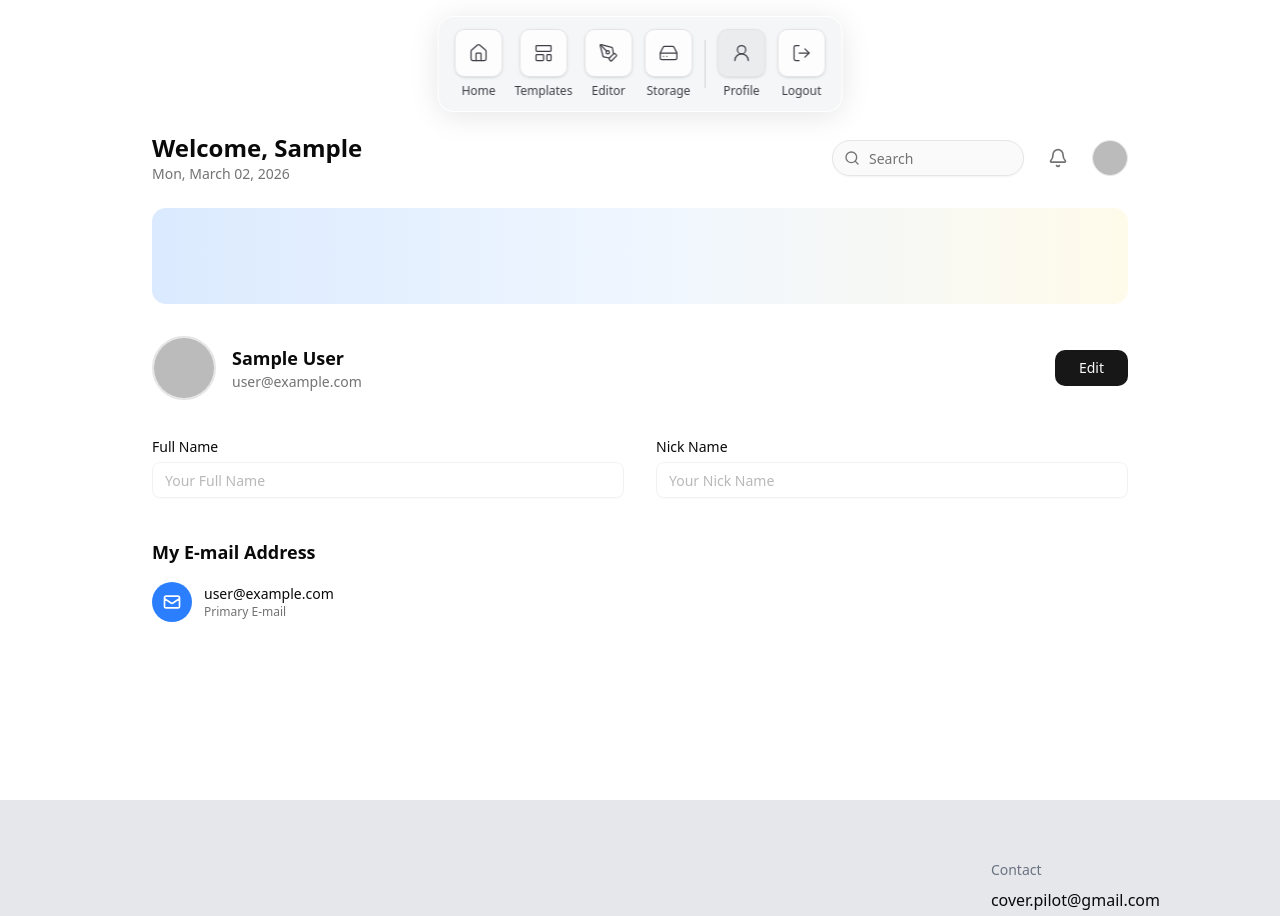
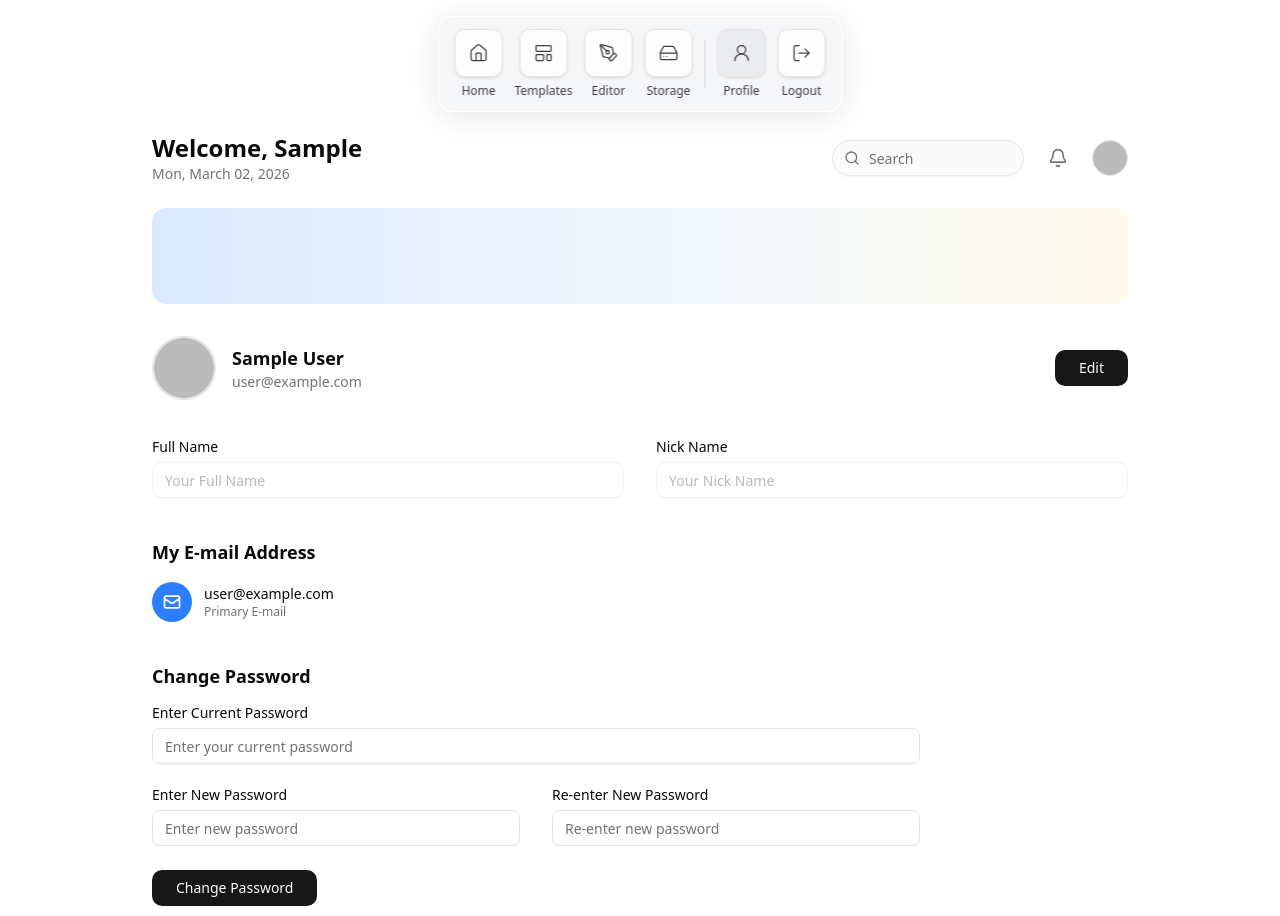
Before and after one commit to giahuyyle/cover-pilot, a React (Vite) app in the folder frontend/: page /profile in a window 1280 px wide. Shown: the top 916 px of the page. Built offline with nearby package versions, Linux system fonts and the light colour scheme; no server answers; sample sign-in values are in the browser's storage.

Commit message:
feat: change password in profile page

```diff
--- a/frontend/src/pages/Profile.jsx
+++ b/frontend/src/pages/Profile.jsx
@@ -1,6 +1,8 @@
 import { useState } from "react";
+import { useForm } from "react-hook-form";
 import { auth } from "@/lib/firebase";
 import { useAuthState } from "react-firebase-hooks/auth";
+import { EmailAuthProvider, reauthenticateWithCredential, updatePassword } from "firebase/auth";
 import { Search, Bell } from "lucide-react";
 import { Input } from "@/components/ui/input";
 import { Button } from "@/components/ui/button";
@@ -30,6 +32,45 @@ export default function Profile() {
 
     const handleChange = (field, value) => {
         setFormData((prev) => ({ ...prev, [field]: value }));
+    };
+
+    // Change password form
+    const {
+        register,
+        handleSubmit,
+        watch,
+        reset,
+        formState: { errors: pwErrors },
+    } = useForm();
+    const [pwLoading, setPwLoading] = useState(false);
+    const [pwError, setPwError] = useState(null);
+    const [pwSuccess, setPwSuccess] = useState(null);
+
+    const onChangePassword = async (data) => {
+        setPwError(null);
+        setPwSuccess(null);
+        setPwLoading(true);
+        try {
+            const credential = EmailAuthProvider.credential(user.email, data.currentPassword);
+            await reauthenticateWithCredential(user, credential);
+            await updatePassword(user, data.newPassword);
+            setPwSuccess("Password updated successfully.");
+            reset();
+        } catch (error) {
+            switch (error.code) {
+                case "auth/wrong-password":
+                case "auth/invalid-credential":
+                    setPwError("Current password is incorrect.");
+                    break;
+                case "auth/requires-recent-login":
+                    setPwError("Please log out and log back in before changing your password.");
+                    break;
+                default:
+                    setPwError(error.message);
+            }
+        } finally {
+            setPwLoading(false);
+        }
     };
 
     if (loading) {
@@ -163,6 +204,88 @@ export default function Profile() {
                     </div>
                 </div>
             </div>
+
+            {/* Change Password */}
+            <div className="mt-10">
+                <h3 className="text-lg font-semibold text-foreground mb-4">
+                    Change Password
+                </h3>
+                <form
+                    onSubmit={handleSubmit(onChangePassword)}
+                    className="grid grid-cols-1 md:grid-cols-2 gap-x-8 gap-y-6 max-w-3xl"
+                >
+                    {/* Current Password - full width */}
+                    <div className="space-y-2 md:col-span-2">
+                        <Label htmlFor="currentPassword">Enter Current Password</Label>
+                        <Input
+                            id="currentPassword"
+                            type="password"
+                            placeholder="Enter your current password"
+                            {...register("currentPassword", {
+                                required: "Current password is required",
+                            })}
+                        />
+                        {pwErrors.currentPassword && (
+                            <p className="text-red-500 text-xs">{pwErrors.currentPassword.message}</p>
+                        )}
+                    </div>
+
+                    {/* New Password */}
+                    <div className="space-y-2">
+                        <Label htmlFor="newPassword">Enter New Password</Label>
+                        <Input
+                            id="newPassword"
+                            type="password"
+                            placeholder="Enter new password"
+                            {...register("newPassword", {
+                                required: "Password is required",
+                                minLength: {
+                                    value: 8,
+                                    message: "Password must be at least 8 characters",
+                                },
+                                pattern: {
+                                    value: /^(?=.*[a-z])(?=.*[A-Z])(?=.*\d)(?=.*[!@#$%^&*()_+\-=\[\]{};':"\\|,.<>\/?])/,
+                                    message: "Must include uppercase, lowercase, a number, and a special character",
+                                },
+                            })}
+                        />
+                        {pwErrors.newPassword && (
+                            <p className="text-red-500 text-xs">{pwErrors.newPassword.message}</p>
+                        )}
+                    </div>
+
+                    {/* Re-enter New Password */}
+                    <div className="space-y-2">
+                        <Label htmlFor="confirmNewPassword">Re-enter New Password</Label>
+                        <Input
+                            id="confirmNewPassword"
+                            type="password"
+                            placeholder="Re-enter new password"
+                            {...register("confirmNewPassword", {
+                                required: "Please confirm your new password",
+                                validate: (value) =>
+                                    value === watch("newPassword") || "Passwords do not match",
+                            })}
+                        />
+                        {pwErrors.confirmNewPassword && (
+                            <p className="text-red-500 text-xs">{pwErrors.confirmNewPassword.message}</p>
+                        )}
+                    </div>
+
+                    {/* Submit + feedback */}
+                    <div className="md:col-span-2 flex flex-col gap-2">
+                        <Button
+                            type="submit"
+                            disabled={pwLoading}
+                            className="w-fit rounded-lg px-6"
+                        >
+                            {pwLoading ? "Updating..." : "Change Password"}
+                        </Button>
+                        {pwError && <p className="text-red-500 text-sm">{pwError}</p>}
+                        {pwSuccess && <p className="text-green-600 text-sm">{pwSuccess}</p>}
+                    </div>
+                </form>
+            </div>
         </div>
     );
 }
```
